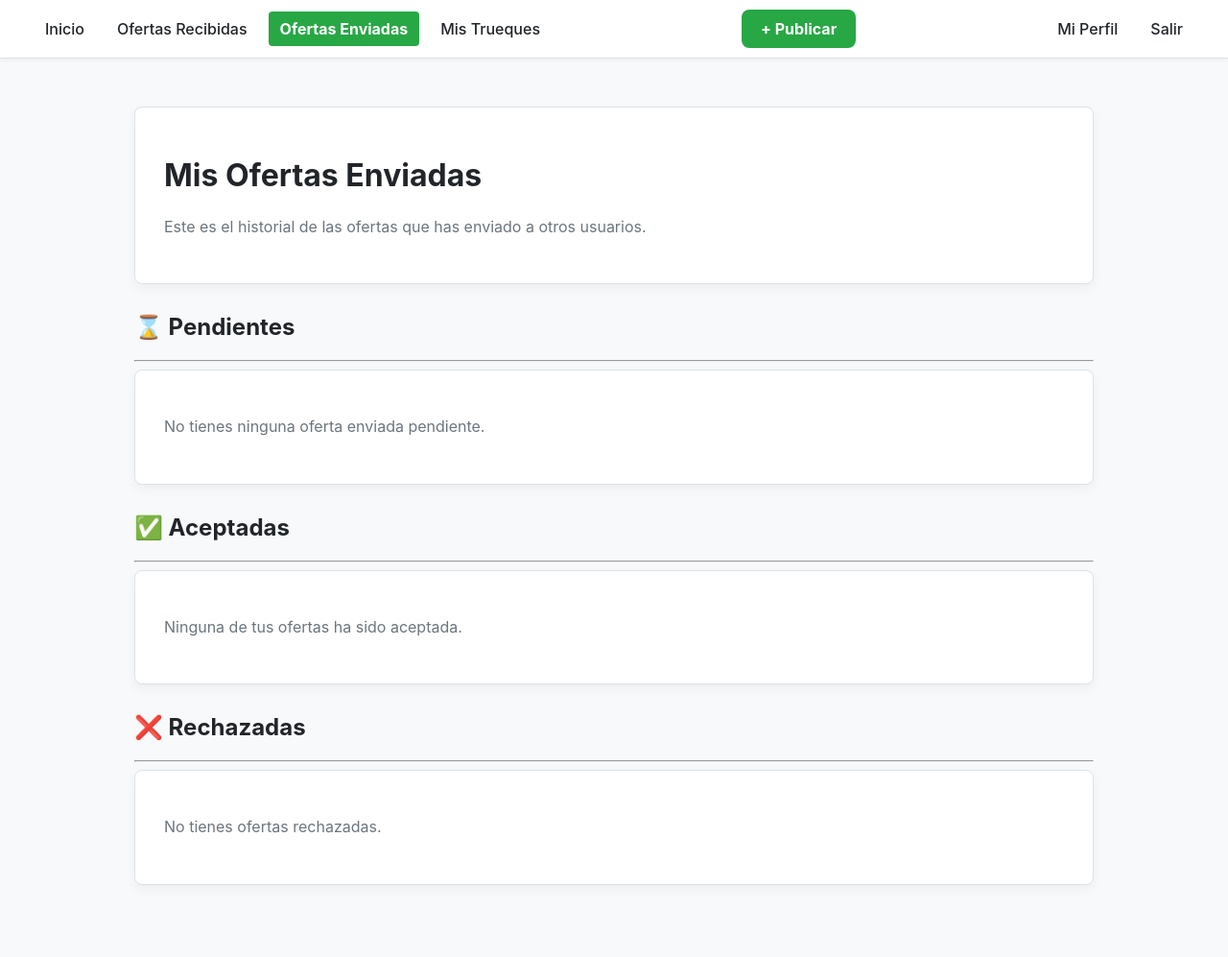
After one commit to isaoez/proyecto, a Django app: page /ofertas-enviadas/ in a window 1280 px wide. The commit adds this page. Shown: the whole page at 96% size. Run offline with Django 5.2, Linux system fonts and the light colour scheme; a user stored in the database is signed in; data comes from the database, SQL or seed files in the repository; both versions use the stored data as it was after the commit; some libraries are stand-ins or nearby versions.

Commit message:
aceptar ofertas 1a1

```diff
--- a/myapp/static/styles/main.css
+++ b/myapp/static/styles/main.css
@@ -1,22 +1,19 @@
 /* --- PALETA DE COLORES (Verde y Blanco) --- */
 :root {
-    --color-bg: #F8F9FA;          /* Fondo principal (Gris muy claro) */
-    --color-navbar-bg: #FFFFFF;   /* Fondo de Navbar (Blanco) */
-    --color-card-bg: #FFFFFF;     /* Fondo de Tarjetas (Blanco) */
-    --color-text-primary: #212529; /* Texto principal (Casi negro) */
-    --color-text-secondary: #6C757D; /* Texto secundario (Gris) */
-
-    --color-accent: #28a745;       /* Acento principal (Verde) */
-    --color-accent-hover: #218838;   /* Acento hover (Verde oscuro) */
-    --color-btn-hover: #218838;    /* Botón hover (Verde oscuro) */
-
-    --color-input-bg: #FFFFFF;    /* Fondo de inputs */
-    --color-input-border: #CED4DA;  /* Borde de inputs */
-    --color-border-subtle: #DEE2E6; /* Borde suave para cards/navbar */
-
-    --color-error: #721C24;         /* Texto de error (Rojo oscuro) */
-    --color-error-bg: #F8D7DA;     /* Fondo para errores (Rojo claro) */
-    --color-error-border: #F5C6CB; /* Borde para errores */
+    --color-bg: #F8F9FA;
+    --color-navbar-bg: #FFFFFF;
+    --color-card-bg: #FFFFFF;
+    --color-text-primary: #212529;
+    --color-text-secondary: #6C757D;
+    --color-accent: #28a745;
+    --color-accent-hover: #218838;
+    --color-btn-hover: #218838;
+    --color-input-bg: #FFFFFF;
+    --color-input-border: #CED4DA;
+    --color-border-subtle: #DEE2E6;
+    --color-error: #721C24;
+    --color-error-bg: #F8D7DA;
+    --color-error-border: #F5C6CB;
 }
 
 /* --- ESTILOS GLOBALES --- */
@@ -27,64 +24,97 @@ body {
     margin: 0;
     padding: 0;
 }
+h1, h2, h3, h4, h5 { color: var(--color-text-primary); }
+p { color: var(--color-text-secondary); line-height: 1.6; }
+a { color: var(--color-accent); text-decoration: none; transition: color 0.2s ease-in-out; }
+a:hover { color: var(--color-accent-hover); }
 
-h1, h2, h3, h4, h5 {
-    color: var(--color-text-primary);
+/* --- BARRA DE NAVEGACIÓN (¡CORREGIDA!) --- */
+.navbar {
+    background: var(--color-navbar-bg);
+    padding: 10px 30px; /* Padding vertical más pequeño */
+    border-bottom: 1px solid var(--color-border-subtle);
+    box-shadow: 0 2px 4px rgba(0, 0, 0, 0.05);
+
+    /* ¡AQUÍ LA MAGIA! Usamos Flexbox para las 3 columnas */
+    display: flex;
+    justify-content: space-between; /* Empuja izq y der a los bordes */
+    align-items: center;
+    min-height: 40px; /* Altura mínima */
 }
 
-p {
-    color: var(--color-text-secondary);
-    line-height: 1.6;
+/* Grupo Izquierdo: Crece lo necesario */
+.nav-left {
+    display: flex;
+    justify-content: flex-start;
 }
 
-a {
-    color: var(--color-accent);
-    text-decoration: none;
-    transition: color 0.2s ease-in-out;
+/* Grupo Central: No crece, se queda al medio */
+.nav-center {
+    display: flex;
+    justify-content: center;
 }
 
-a:hover {
-    color: var(--color-accent-hover);
+/* Grupo Derecho: Crece lo necesario */
+.nav-right {
+    display: flex;
+    justify-content: flex-end;
 }
 
-/* --- BARRA DE NAVEGACIÓN --- */
-.navbar {
-    background: var(--color-navbar-bg);
-    padding: 15px 30px;
-    border-bottom: 1px solid var(--color-border-subtle);
-    box-shadow: 0 2px 4px rgba(0, 0, 0, 0.05); /* Sombra suave */
-}
-
-.navbar ul {
-    display: flex;
-    justify-content: space-between;
-    align-items: center;
-    list-style: none;
-    margin: 0;
-    padding: 0;
-}
-
-.navbar ul li a {
+/* Estilo para TODOS los enlaces de la barra */
+.nav-left a,
+.nav-right a {
     color: var(--color-text-primary);
     text-decoration: none;
     font-weight: 500;
     padding: 8px 12px;
     border-radius: 4px;
     transition: background-color 0.2s ease, color 0.2s ease;
+    white-space: nowrap; /* Evita que el texto se parta */
+    margin: 0 5px; /* Pequeño espacio entre enlaces */
 }
 
-.navbar ul li a:hover {
+/* Hover para enlaces normales */
+.nav-left a:hover,
+.nav-right a:hover {
     background-color: var(--color-bg);
     color: var(--color-accent-hover);
 }
 
-/* Estilo especial para el botón "Publicar" */
-.navbar ul li a b {
-    color: var(--color-accent);
+/* Estilo para el botón "Publicar" */
+.nav-center .btn-publicar {
+    background-color: var(--color-accent);
+    color: #FFFFFF !important;
+    font-weight: 700;
+    padding: 10px 20px;
+    border-radius: 8px;
+    transition: background-color 0.2s ease;
+    white-space: nowrap;
+}
+.nav-center .btn-publicar:hover {
+    background-color: var(--color-accent-hover);
+    color: #FFFFFF !important;
+}
+.nav-center .btn-publicar b {
+    color: #FFFFFF;
 }
 
-.navbar ul li a:hover b {
-    color: var(--color-accent-hover);
+/* Estilo 'active' para enlaces normales */
+.nav-left a.active,
+.nav-right a.active {
+    background-color: var(--color-accent);
+    color: #FFFFFF !important;
+    font-weight: 700;
+}
+.nav-left a.active:hover,
+.nav-right a.active:hover {
+    background-color: var(--color-accent);
+    color: #FFFFFF !important;
+}
+
+/* Estilo 'active' para el botón Publicar */
+.nav-center .btn-publicar.active-publicar {
+    background-color: var(--color-accent-hover);
 }
 
 
@@ -103,23 +133,17 @@ a:hover {
     margin-bottom: 25px;
     border-radius: 8px;
     border: 1px solid var(--color-border-subtle);
-    box-shadow: 0 4px 12px rgba(0, 0, 0, 0.05); /* Sombra muy suave */
+    box-shadow: 0 4px 12px rgba(0, 0, 0, 0.05);
 }
 
 /* --- FORMULARIOS (Inputs, botones, labels) --- */
-
-.card form p {
-    margin-bottom: 20px;
-}
-
+.card form p { margin-bottom: 20px; }
 .card form label {
     display: block;
     margin-bottom: 8px;
     font-weight: 600;
     color: var(--color-text-primary);
 }
-
-/* Inputs de texto, email, contraseña */
 .card form input[type="text"],
 .card form input[type="password"],
 .card form input[type="email"],
--- a/myapp/templates/layout/base.html
+++ b/myapp/templates/layout/base.html
@@ -11,46 +11,53 @@
     <script src="https://unpkg.com/htmx.org@1.9.10" integrity="sha384-D1Kt99CQMDuVetoL1lrYwg5t+9QdHe7NLX/SoJYkXDFfX37iInKRy5xLSi8nO7UC" crossorigin="anonymous"></script>
 </head>
 <body>
+
     <nav class="navbar">
-    <ul>
-        <li {% if request.resolver_match.url_name == 'index' %}class="active"{% endif %}>
-            <a href="/">Inicio</a>
-        </li>
 
-        <li {% if request.resolver_match.url_name == 'about' %}class="active"{% endif %}>
-            <a href="{% url 'about' %}">About</a>
-        </li>
+        <div class="nav-left">
+            <a href="/" {% if request.resolver_match.url_name == 'index' %}class="active"{% endif %}>
+                Inicio
+            </a>
 
             {% if user.is_authenticated %}
+                <a href="{% url 'ver_ofertas_recibidas' %}" {% if request.resolver_match.url_name == 'ver_ofertas_recibidas' %}class="active"{% endif %}>
+                    Ofertas Recibidas
+                </a>
+                <a href="{% url 'ofertas_enviadas' %}" {% if request.resolver_match.url_name == 'ofertas_enviadas' %}class="active"{% endif %}>
+                    Ofertas Enviadas
+                </a>
+                <a href="{% url 'mis_trueques' %}" {% if request.resolver_match.url_name == 'mis_trueques' %}class="active"{% endif %}>
+                    Mis Trueques
+                </a>
+            {% endif %}
+        </div>
 
-        <li {% if request.resolver_match.url_name == 'publicar' %}class="active"{% endif %}>
-            <a href="{% url 'publicar' %}"><b>+ Publicar</b></a>
-        </li>
+        {% if user.is_authenticated %}
+        <div class="nav-center">
+            <a href="{% url 'publicar' %}"
+               class="btn-publicar {% if request.resolver_match.url_name == 'publicar' %}active-publicar{% endif %}">
+                <b>+ Publicar</b>
+            </a>
+        </div>
+        {% endif %}
 
-        <li {% if request.resolver_match.url_name == 'perfil' or request.resolver_match.url_name == 'editar_preferencias' %}class="active"{% endif %}>
-            <a href="{% url 'perfil' %}">Mi Perfil</a>
-        </li>
-
-        <li {% if request.resolver_match.url_name == 'mis_trueques' %}class="active"{% endif %}>
-            <a href="{% url 'mis_trueques' %}">Mis Trueques</a>
-        </li>
-
-        <li>
+        <div class="nav-right">
+            {% if user.is_authenticated %}
+                <a href="{% url 'perfil' %}" {% if request.resolver_match.url_name == 'perfil' or request.resolver_match.url_name == 'editar_preferencias' %}class="active"{% endif %}>
+                    Mi Perfil
+                </a>
                 <a href="{% url 'signout' %}">Salir</a>
-        </li>
 
             {% else %}
+                <a href="{% url 'signup' %}" {% if request.resolver_match.url_name == 'signup' %}class="active"{% endif %}>
+                    Registrarse
+                </a>
+                <a href="{% url 'signin' %}" {% if request.resolver_match.url_name == 'signin' %}class="active"{% endif %}>
+                    Ingresar
+                </a>
+            {% endif %}
+        </div>
 
-        <li {% if request.resolver_match.url_name == 'signup' %}class="active"{% endif %}>
-            <a href="{% url 'signup' %}">Registrarse</a>
-        </li>
-
-        <li {% if request.resolver_match.url_name == 'signin' %}class="active"{% endif %}>
-            <a href="{% url 'signin' %}">Ingresar</a>
-        </li>
-        {% endif %}
-
-    </ul>
     </nav>
 
     <main class="container">
--- /dev/null
+++ b/myapp/templates/ofertas_enviadas.html
@@ -0,0 +1,64 @@
+{% extends 'layout/base.html' %}
+
+{% block content %}
+<div class="card">
+    <h1>Mis Ofertas Enviadas</h1>
+    <p>Este es el historial de las ofertas que has enviado a otros usuarios.</p>
+</div>
+
+<h2 style="margin-top: 30px;">⌛ Pendientes</h2>
+<hr>
+{% for oferta in ofertas_pendientes %}
+    <div class="card" style="border-left: 5px solid #ffc107;">
+        <p>El <strong>{{ oferta.fecha_creacion|date:"d/m/Y" }}</strong> ofreciste tu artículo:</p>
+        <div style="background: #e6f7ee; padding: 15px; border-radius: 8px; margin-bottom: 15px;">
+            <h4>{{ oferta.articulo_ofrecido.titulo }}</h4>
+        </div>
+
+        <p style="text-align: center; font-weight: bold;">A cambio del artículo:</p>
+
+        <div style="background: #f4f4f4; padding: 15px; border-radius: 8px; margin-bottom: 10px;">
+            <h4>{{ oferta.articulo_deseado.titulo }}</h4>
+            <p style="margin-bottom: 0; font-size: 0.9em;">(Propietario: {{ oferta.articulo_deseado.propietario.username }})</p>
+        </div>
+        <p style="font-style: italic; text-align: center;">Esperando respuesta...</p>
+    </div>
+{% empty %}
+    <div class="card">
+        <p>No tienes ninguna oferta enviada pendiente.</p>
+    </div>
+{% endfor %}
+
+<h2 style="margin-top: 30px;">✅ Aceptadas</h2>
+<hr>
+{% for oferta in ofertas_aceptadas %}
+    <div class="card" style="border-left: 5px solid #28a745; background-color: #f8f9fa;">
+        <p>¡Buenas noticias! El <strong>{{ oferta.fecha_creacion|date:"d/m/Y" }}</strong>, el usuario <strong>{{ oferta.articulo_deseado.propietario.username }}</strong> aceptó tu oferta.</p>
+        <p style="margin-bottom: 0;">
+           <strong>Entregaste:</strong> {{ oferta.articulo_ofrecido.titulo }}<br>
+           <strong>Recibiste:</strong> {{ oferta.articulo_deseado.titulo }}
+        </p>
+    </div>
+{% empty %}
+    <div class="card">
+        <p>Ninguna de tus ofertas ha sido aceptada.</p>
+    </div>
+{% endfor %}
+
+<h2 style="margin-top: 30px;">❌ Rechazadas</h2>
+<hr>
+{% for oferta in ofertas_rechazadas %}
+    <div class="card" style="border-left: 5px solid #dc3545; background-color: #f8f9fa;">
+        <p>El <strong>{{ oferta.fecha_creacion|date:"d/m/Y" }}</strong>, el usuario <strong>{{ oferta.articulo_deseado.propietario.username }}</strong> rechazó tu oferta.</p>
+        <p style="margin-bottom: 0;">
+           <strong>Ofreciste:</strong> {{ oferta.articulo_ofrecido.titulo }}<br>
+           <strong>A cambio de:</strong> {{ oferta.articulo_deseado.titulo }}
+        </p>
+    </div>
+{% empty %}
+    <div class="card">
+        <p>No tienes ofertas rechazadas.</p>
+    </div>
+{% endfor %}
+
+{% endblock %}
--- a/myapp/urls.py
+++ b/myapp/urls.py
@@ -8,6 +8,9 @@ urlpatterns = [
     path('mis-trueques/', views.ver_mis_trueques, name='mis_trueques'),
     path('oferta/nueva/<int:articulo_id>/', views.hacer_oferta, name='hacer_oferta'),
     path('ofertas-recibidas/', views.ver_ofertas_recibidas, name='ver_ofertas_recibidas'),
+    path('oferta/aceptar/<int:oferta_id>/', views.aceptar_oferta, name='aceptar_oferta'),
+    path('oferta/rechazar/<int:oferta_id>/', views.rechazar_oferta, name='rechazar_oferta'),
+    path('ofertas-enviadas/', views.ver_ofertas_enviadas, name='ofertas_enviadas'),
     path('about/', views.about, name='about'),
     path('hello/<str:username>', views.hello, name='hello'),
     path('publicar/', views.crear_publicacion, name='publicar'),
--- a/myapp/views.py
+++ b/myapp/views.py
@@ -276,13 +276,93 @@ def hacer_oferta(request, articulo_id):
 
 @login_required
 def ver_ofertas_recibidas(request):
-    # Buscamos ofertas donde el artículo deseado pertenece al usuario logueado
-    # y que aún estén PENDIENTES
-    ofertas = Oferta.objects.filter(
-        articulo_deseado__propietario=request.user,
-        estado='PENDIENTE'
+    # 1. Buscamos TODAS las ofertas donde nuestros artículos fueron deseados
+    todas_mis_ofertas = Oferta.objects.filter(
+        articulo_deseado__propietario=request.user
     ).order_by('-fecha_creacion')
 
+    # 2. Las separamos por estado
+    ofertas_pendientes = todas_mis_ofertas.filter(estado='PENDIENTE')
+    ofertas_aceptadas = todas_mis_ofertas.filter(estado='ACEPTADA')
+    ofertas_rechazadas = todas_mis_ofertas.filter(estado='RECHAZADA')
+
     return render(request, 'ofertas_recibidas.html', {
-        'ofertas_recibidas': ofertas
+        'ofertas_pendientes': ofertas_pendientes,
+        'ofertas_aceptadas': ofertas_aceptadas,
+        'ofertas_rechazadas': ofertas_rechazadas,
     })
+@login_required
+def aceptar_oferta(request, oferta_id):
+    # Usamos POST para seguridad, ya que esto modifica datos
+    if request.method == 'POST':
+        oferta = get_object_or_404(Oferta, id=oferta_id)
+
+        # --- Comprobación de Seguridad ---
+        # ¿Es el usuario actual el dueño del artículo que se está pidiendo?
+        if oferta.articulo_deseado.propietario != request.user:
+            return HttpResponseForbidden("No tienes permiso para aceptar esta oferta.")
+
+        # --- 1. Lógica del Trueque ---
+        articulo_deseado = oferta.articulo_deseado
+        articulo_ofrecido = oferta.articulo_ofrecido
+
+        # Guardamos a los propietarios originales
+        propietario_deseado = articulo_deseado.propietario # (Tú, el User B)
+        propietario_ofrecido = articulo_ofrecido.propietario # (El User A)
+
+        # Intercambiamos los propietarios
+        articulo_deseado.propietario = propietario_ofrecido
+        articulo_ofrecido.propietario = propietario_deseado
+
+        # Guardamos los artículos con sus nuevos dueños
+        articulo_deseado.save()
+        articulo_ofrecido.save()
+
+        # --- 2. Actualizar el Estado de la Oferta ---
+        oferta.estado = 'ACEPTADA'
+        oferta.save()
+
+        # --- 3. Limpieza: Rechazar otras ofertas pendientes ---
+        # Rechaza todas las demás ofertas PENDIENTES por el artículo que acabas de recibir
+        Oferta.objects.filter(articulo_deseado=articulo_ofrecido, estado='PENDIENTE').update(estado='RECHAZADA')
+        # Rechaza todas las demás ofertas PENDIENTES por el artículo que acabas de entregar
+        Oferta.objects.filter(articulo_deseado=articulo_deseado, estado='PENDIENTE').update(estado='RECHAZADA')
+        # Rechaza todas las demás ofertas PENDIENTES que el User A hizo con el artículo que te dio
+        Oferta.objects.filter(articulo_ofrecido=articulo_ofrecido, estado='PENDIENTE').update(estado='RECHAZADA')
+
+    # Redirigir de vuelta a la página de ofertas
+    return redirect('ver_ofertas_recibidas')
+
+
+@login_required
+def rechazar_oferta(request, oferta_id):
+    # Usamos POST para seguridad
+    if request.method == 'POST':
+        oferta = get_object_or_404(Oferta, id=oferta_id)
+
+        # --- Comprobación de Seguridad ---
+        if oferta.articulo_deseado.propietario != request.user:
+            return HttpResponseForbidden("No tienes permiso para rechazar esta oferta.")
+
+        # Simplemente cambiamos el estado
+        oferta.estado = 'RECHAZADA'
+        oferta.save()
+
+    return redirect('ver_ofertas_recibidas')
+@login_required
+def ver_ofertas_enviadas(request):
+    # Buscamos todas las ofertas hechas por el usuario actual
+    todas_mis_ofertas = Oferta.objects.filter(
+        ofertante=request.user
+    ).order_by('-fecha_creacion')
+
+    # Las separamos por estado
+    ofertas_pendientes = todas_mis_ofertas.filter(estado='PENDIENTE')
+    ofertas_aceptadas = todas_mis_ofertas.filter(estado='ACEPTADA')
+    ofertas_rechazadas = todas_mis_ofertas.filter(estado='RECHAZADA')
+
+    return render(request, 'ofertas_enviadas.html', {
+        'ofertas_pendientes': ofertas_pendientes,
+        'ofertas_aceptadas': ofertas_aceptadas,
+        'ofertas_rechazadas': ofertas_rechazadas,
+    })
```
Also changed, not shown: other parts of myapp/static/styles/main.css (+12 -94 lines), myapp/forms.py (+10 -5 lines), myapp/templates/index.html (+14 -2 lines), myapp/templates/ofertas_recibidas.html (+53 -4 lines), db.sqlite3. Lines whose indentation alone changed are shown as unchanged.
